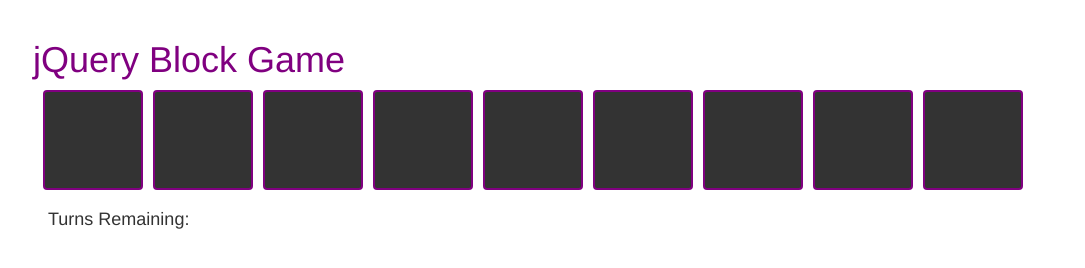
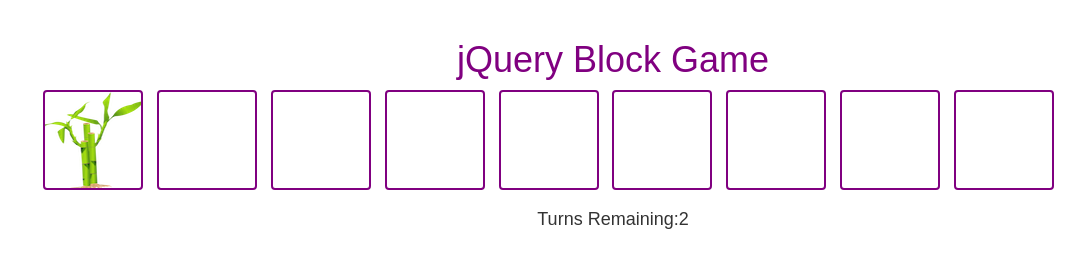
Before and after one commit to Missybur/jQuery_Block_Game, a plain HTML site: page index.html in a window 1280 px wide. Both pictures are taken after a click on the link 120 px from the left and 139 px from the top of the page. Shown: the whole page, without its empty margins (27-1112 px from the left). Drawn offline with nearby package versions, Linux system fonts and the light colour scheme; a web font is replaced by a local one.

Commit message:
Add updated jQuery block game

```diff
--- a/index.html
+++ b/index.html
@@ -4,6 +4,7 @@
     <title>jQuery Block Game</title>
     <meta charset="utf-8">
     <meta name="viewport" content="width=device-width, initial-scale=1">
+    <link href='https://fonts.googleapis.com/css?family=PT+Sans+Caption' rel='stylesheet' type='text/css'>
     <link rel="stylesheet" href="http://maxcdn.bootstrapcdn.com/bootstrap/3.3.5/css/bootstrap.min.css">
     <link rel="stylesheet" href="style.css">
   </head>
@@ -16,15 +17,15 @@
       </div>
 
       <div class="row">
-        <a href="#" data-id="0" class="box btn col-xs-2"></a>
-        <a href="#" data-id="1" class="box btn col-xs-2"></a>
-        <a href="#" data-id="2" class="box btn col-xs-2"></a>
-        <a href="#" data-id="3" class="box btn col-xs-2"></a>
-        <a href="#" data-id="4" class="box btn col-xs-2"></a>
-        <a href="#" data-id="5" class="box btn col-xs-2"></a>
-        <a href="#" data-id="6" class="box btn col-xs-2"></a>
-        <a href="#" data-id="7" class="box btn col-xs-2"></a>
-        <a href="#" data-id="8" class="box btn col-xs-2"></a>
+        <a href="#" data-id="0" class="box btn"></a>
+        <a href="#" data-id="1" class="box btn"></a>
+        <a href="#" data-id="2" class="box btn"></a>
+        <a href="#" data-id="3" class="box btn"></a>
+        <a href="#" data-id="4" class="box btn"></a>
+        <a href="#" data-id="5" class="box btn"></a>
+        <a href="#" data-id="6" class="box btn"></a>
+        <a href="#" data-id="7" class="box btn"></a>
+        <a href="#" data-id="8" class="box btn"></a>
       </div>
 
       <div class="row">
--- a/main.js
+++ b/main.js
@@ -1,60 +1,43 @@
-$(document).ready(init);
-function init () {
+$(document).ready(function(){
   var randomNumber = Math.floor(Math.random()*9);
   var turnsRemaining = 3;
-  var $counter = $(#counter);
+  var $counter = $("#counter");
   var gameStates = {
-    'on': 'Treasure Hunt',
+    'on': 'Panda Bamboo Treasure Hunt',
     'won': 'You won!',
-    'lost': 'Game Over'
+    'lost': 'Game Over!'
   };
-var gameState = gameStates['on'];
-   // on, won, lost
+  var currentGameState = 'on';
+
   $counter.text(turnsRemaining);
   var isGameStillOn = function() {
-    return gameState === 'on';
+    return currentGameState === 'on';
   }
   var changeGameState = function(newState) {
-    gameState = newState;
-    $("#headerMessage").text(newState);
+    currentGameState = newState;
+    $("#headerMessage").text(gameStates[currentGameState]);
   };
 
-  var handleClick = function(event) {\
+  var handleClick = function(event){
     if (isGameStillOn()) {
       event.preventDefault();
       decrementTurnsRemaining();
       var $link = $(this);
-      $link.addClass( $link.data("id") === randomNumber ? "winner" : "loser");
+      var correctAnswer = $link.data("id") === randomNumber;
+      $link.addClass(correctAnswer ? "winner" : "loser");
       if (correctAnswer) {
-        changeGameState('You won!');
-        return; // breaking out of the function
+        changeGameState('won');
+        return;
       }
     }
     if (turnsRemaining === 0) {
-      changeGameState = 'You Lost!';
+      changeGameState('lost');
     }
   };
 
-$(".btn").on("click" , handleClick);
+  $(".btn").on("click", handleClick);
 
-    var decrementTurnsRemaining = function() {
-      $("counter").text(turnsRemaining--);
-    };
-  }
+  var decrementTurnsRemaining = function() {
+    $counter.text(--turnsRemaining);
+  };
 });
-
-
-// var cellClass;
-
-//   $('.box').on({
-//     mouseover: function() {
-//       ($link).css({background: '#FF0000'});
-//     },
-//     mouseleave: function(){
-//       ($link).css({background: '#000000'})
-//     },
-//     click: function(){
-//       ($link).off('mouseleave');
-//     }
-//   });
-// }
--- a/style.css
+++ b/style.css
@@ -1,26 +1,48 @@
 .container {
   padding: 20px;
   position: center;
+    background color: #99FF66 ;
+
 }
 
-div .box {
+body {
+    background color: #99FF66 ;
+}
+
+.box {
   border: 2px solid purple;
   height: 100px;
   width: 100px;
-  background-color: #333;
+  background-color: #FFFFFF;
   margin-left: 10px;
   margin-bottom: 10px;
 }
 
 h1 {
-  color: purple;
-  position: center;
+    font-family: 'PT Sans Caption', sans-serif;
+    color: purple;
+    text-align: center;
+}
+
+h4 {
+    font-family: 'PT Sans Caption', sans-serif;
+    text-align: center;
+
+
 }
 
 .winner {
-  background-color: green;
+    background-image: url("panda.png");
+    height: 100px;
+    width: 100px;
+    font-family: 'PT Sans Caption', sans-serif;
+
 }
 
 .loser {
-  background-color: red;
+    background-image: url("bamboo.png");
+    height: 100px;
+    width: 100px;
+    font-family: 'PT Sans Caption', sans-serif;
+
 }
```
Also changed, not shown: bamboo.png (added), panda.png (added).
